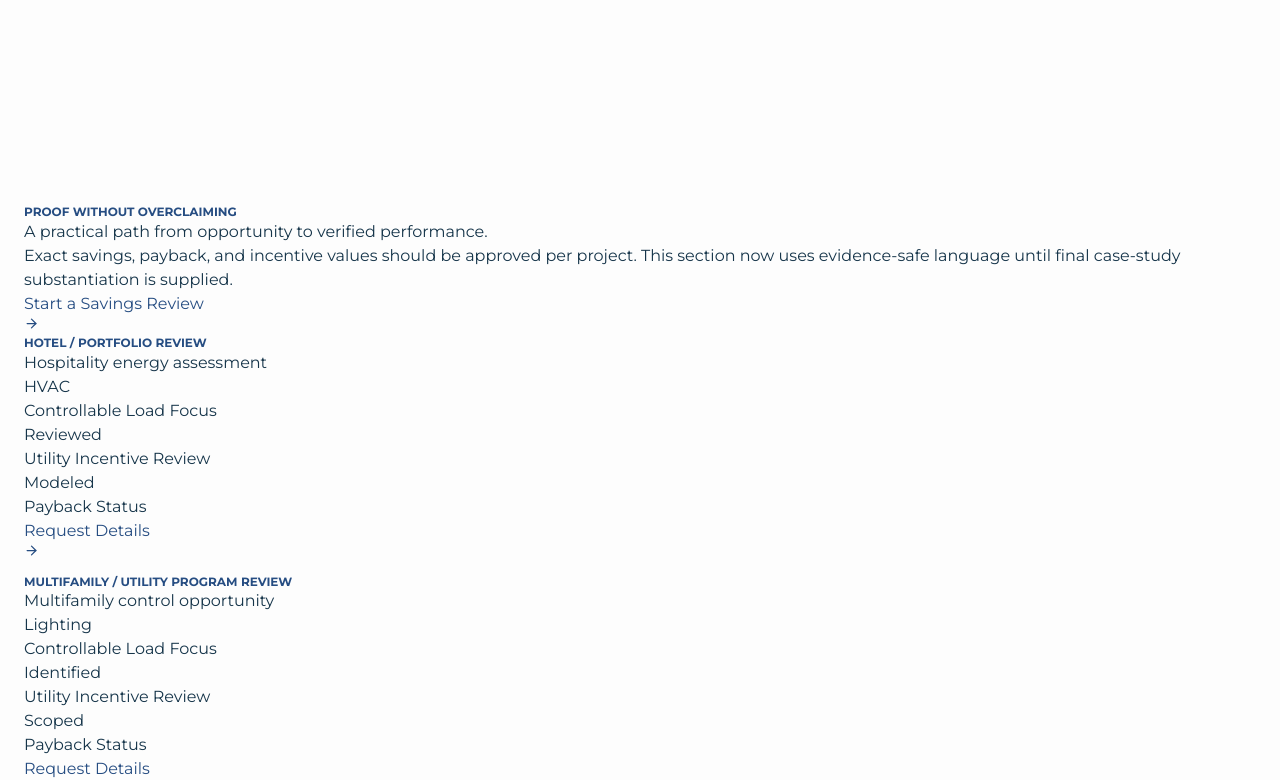
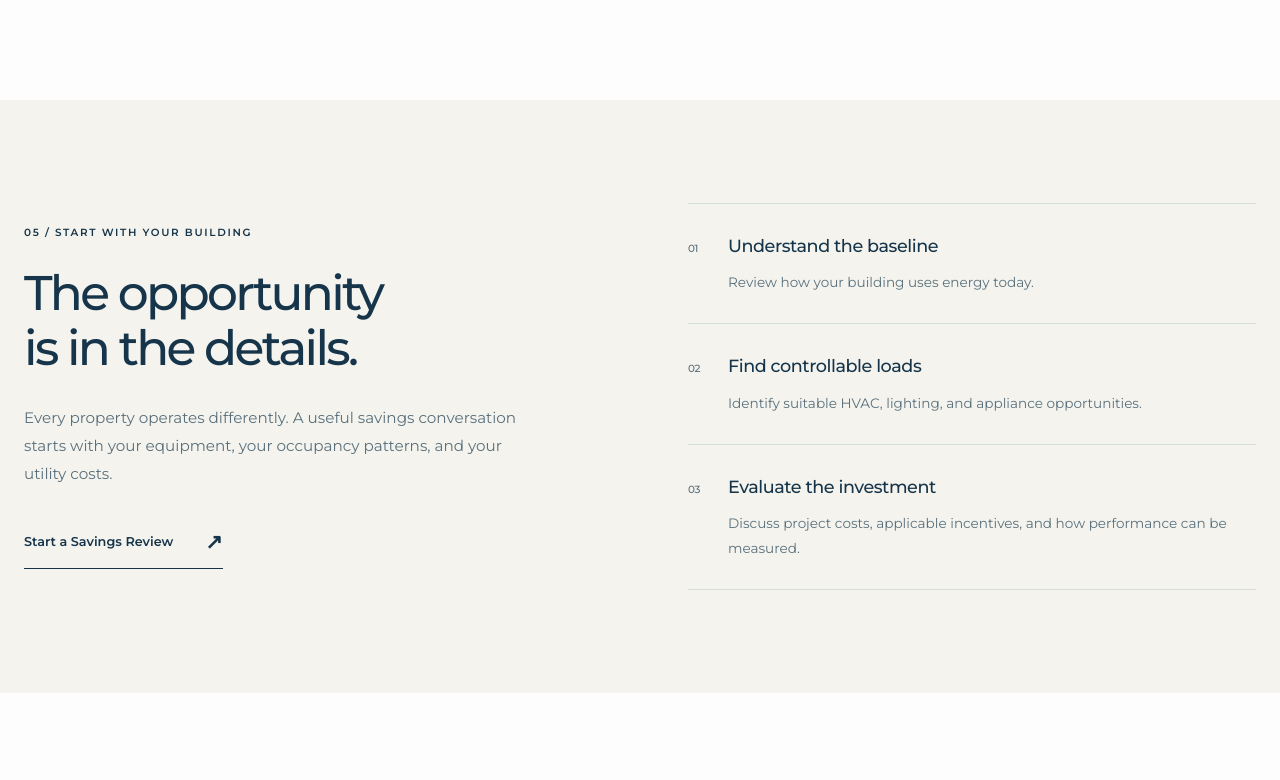
Before and after one commit to MannLester/Lodge-Tech-Website, a Next.js app in the folder apps/web/: page / in a window 1280 px wide. Shown: the part 5263-6043 px from the top of the page. Built offline with nearby package versions, Linux system fonts and the light colour scheme.

Commit message:
frontend: replace unfinished results with a property assessment story

```diff
--- a/apps/web/src/features/home/ui/results-section.tsx
+++ b/apps/web/src/features/home/ui/results-section.tsx
@@ -1,84 +1,52 @@
-import { ArrowRight } from "lucide-react";
-
-import { caseStudies } from "@/features/home/model/home-content";
-import { MobileCarousel } from "@/shared/ui/mobile-carousel";
-import { SectionHeading } from "@lodging-technologies/ui/section-heading";
-
 export function ResultsSection() {
   return (
     <section
       aria-labelledby="results-heading"
-      className="section-band bg-background"
+      className="editorial-section assessment-section"
       id="results"
     >
-      <div className="section-shell grid gap-10 lg:grid-cols-[minmax(0,0.7fr)_minmax(0,2fr)] lg:items-start lg:gap-14">
+      <div className="section-shell assessment-layout">
         <div>
-          <SectionHeading
-            description="Exact savings, payback, and incentive values should be approved per project. This section now uses evidence-safe language until final case-study substantiation is supplied."
-            eyebrow="Proof without overclaiming"
-            id="results-heading"
-            title="A practical path from opportunity to verified performance."
-          />
-          <a
-            className="text-brand-strong hover:text-brand mt-6 inline-flex items-center gap-2 text-sm font-semibold transition-colors"
-            href="#contact"
-          >
-            Start a Savings Review
-            <ArrowRight aria-hidden size={15} />
+          <p className="chapter-label">05 / Start with your building</p>
+          <h2 className="display-heading" id="results-heading">
+            The opportunity
+            <br />
+            is in the details.
+          </h2>
+          <p className="editorial-copy">
+            Every property operates differently. A useful savings conversation
+            starts with your equipment, your occupancy patterns, and your
+            utility costs.
+          </p>
+          <a className="editorial-link" href="#contact">
+            Start a Savings Review <span aria-hidden>↗</span>
           </a>
         </div>
-
-        <MobileCarousel
-          ariaLabel="Results"
-          className="md:auto-cols-auto md:grid-flow-row md:grid-cols-3 md:overflow-visible"
-        >
-          {caseStudies.map((study) => (
-            <article
-              className="border-border bg-surface flex min-w-0 flex-col rounded-lg border p-5"
-              key={study.sector}
-            >
-              <div className="flex flex-1 flex-col">
-                <p className="eyebrow">
-                  {study.sector} <span aria-hidden>/</span> {study.location}
-                </p>
-                <p className="text-muted mt-2 text-sm">{study.property}</p>
-                <div className="mt-6">
-                  <p className="text-foreground text-3xl leading-none font-semibold">
-                    {study.reduction}
-                  </p>
-                  <p className="text-muted mt-2 text-xs">
-                    Controllable Load Focus
-                  </p>
-                </div>
-                <dl className="mt-6 grid gap-5">
+        <dl className="assessment-rows">
           <div>
-                    <dd className="text-foreground text-base font-semibold">
-                      {study.utilityIncentive}
-                    </dd>
-                    <dt className="text-muted mt-1 text-[0.68rem] uppercase">
-                      Utility Incentive Review
+            <dt>
+              <span>01</span>Understand the baseline
             </dt>
+            <dd>Review how your building uses energy today.</dd>
           </div>
           <div>
-                    <dd className="text-foreground text-base font-semibold">
-                      {study.payback}
+            <dt>
+              <span>02</span>Find controllable loads
+            </dt>
+            <dd>
+              Identify suitable HVAC, lighting, and appliance opportunities.
             </dd>
-                    <dt className="text-muted mt-1 text-[0.68rem] uppercase">
-                      Payback Status
+          </div>
+          <div>
+            <dt>
+              <span>03</span>Evaluate the investment
             </dt>
+            <dd>
+              Discuss project costs, applicable incentives, and how performance
+              can be measured.
+            </dd>
           </div>
         </dl>
-                <a
-                  className="text-brand-strong hover:text-brand mt-auto inline-flex items-center gap-2 pt-6 text-sm font-semibold transition-colors"
-                  href="#contact"
-                >
-                  Request Details
-                  <ArrowRight aria-hidden size={15} />
-                </a>
-              </div>
-            </article>
-          ))}
-        </MobileCarousel>
       </div>
     </section>
   );
```
Lines whose indentation alone changed are shown as unchanged.
